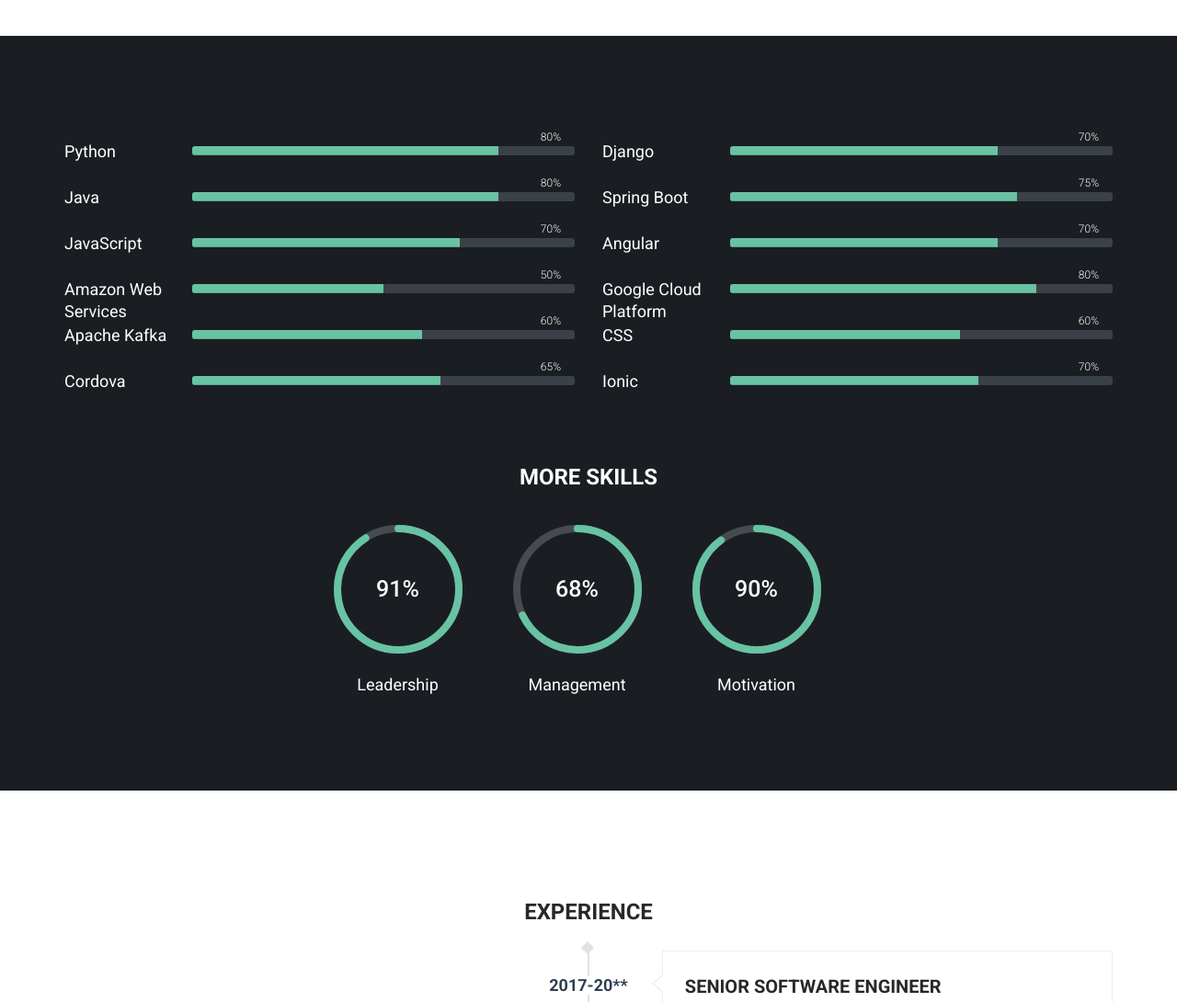
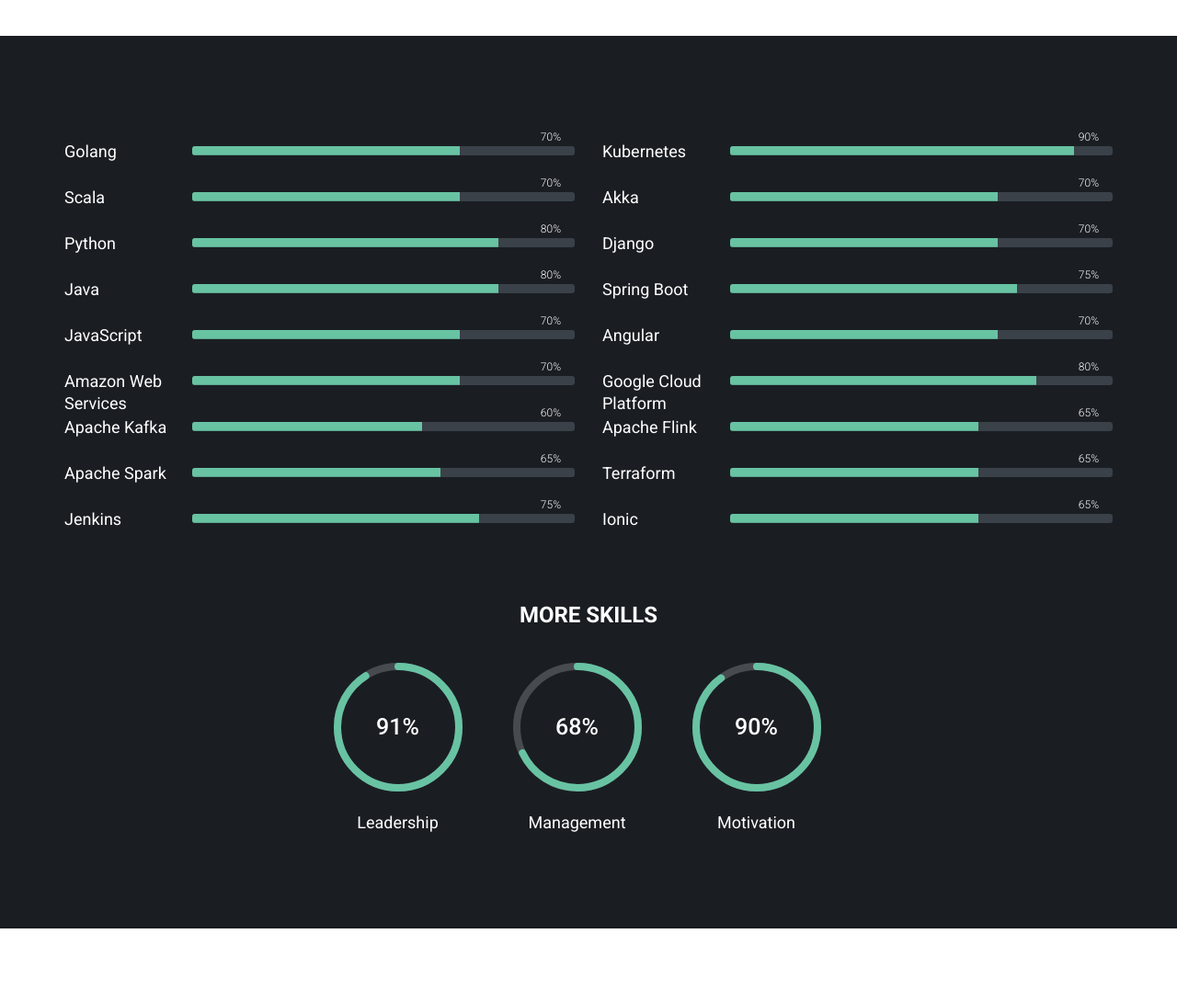
Before and after one commit to nitishkumar71/Resume, a plain HTML site: page index.html in a window 1280 px wide. Shown: the part 940-2030 px from the top of the page at 92% size. Drawn offline with Linux system fonts and the light colour scheme.

Commit message:
updated resume

```diff
--- a/index.html
+++ b/index.html
@@ -258,6 +258,30 @@
         <div class="col-md-6">
           <div class="skill-progress">
             <div class="skill-title">
+              <h3>Golang</h3>
+            </div>
+            <div class="progress">
+              <div class="progress-bar six-sec-ease-in-out" role="progressbar" aria-valuenow="70" aria-valuemin="0"
+                aria-valuemax="100">
+                <span>70%</span>
+              </div>
+            </div>
+            <!-- /.progress -->
+          </div>
+          <div class="skill-progress">
+            <div class="skill-title">
+              <h3>Scala</h3>
+            </div>
+            <div class="progress">
+              <div class="progress-bar six-sec-ease-in-out" role="progressbar" aria-valuenow="70" aria-valuemin="0"
+                aria-valuemax="100">
+                <span>70%</span>
+              </div>
+            </div>
+            <!-- /.progress -->
+          </div>
+          <div class="skill-progress">
+            <div class="skill-title">
               <h3>Python</h3>
             </div>
             <div class="progress">
@@ -300,9 +324,9 @@
               <h3>Amazon Web Services</h3>
             </div>
             <div class="progress">
-              <div class="progress-bar six-sec-ease-in-out" role="progressbar" aria-valuenow="50" aria-valuemin="0"
+              <div class="progress-bar six-sec-ease-in-out" role="progressbar" aria-valuenow="70" aria-valuemin="0"
                 aria-valuemax="100">
-                <span>50%</span>
+                <span>70%</span>
               </div>
             </div>
             <!-- /.progress -->
@@ -323,7 +347,7 @@
           <!-- /.skill-progress -->
           <div class="skill-progress">
             <div class="skill-title">
-              <h3>Cordova</h3>
+              <h3>Apache Spark</h3>
             </div>
             <div class="progress">
               <div class="progress-bar six-sec-ease-in-out" role="progressbar" aria-valuenow="65" aria-valuemin="0"
@@ -333,11 +357,47 @@
             </div>
             <!-- /.progress -->
           </div>
+          <div class="skill-progress">
+            <div class="skill-title">
+              <h3>Jenkins</h3>
+            </div>
+            <div class="progress">
+              <div class="progress-bar six-sec-ease-in-out" role="progressbar" aria-valuenow="75" aria-valuemin="0"
+                aria-valuemax="100">
+                <span>75%</span>
+              </div>
+            </div>
+            <!-- /.progress -->
+          </div>
           <!-- /.skill-progress -->
         </div>
         <!-- /.col-md-6 -->
 
         <div class="col-md-6">
+          <div class="skill-progress">
+            <div class="skill-title">
+              <h3>Kubernetes</h3>
+            </div>
+            <div class="progress">
+              <div class="progress-bar six-sec-ease-in-out" role="progressbar" aria-valuenow="90" aria-valuemin="0"
+                aria-valuemax="100">
+                <span>90%</span>
+              </div>
+            </div>
+            <!-- /.progress -->
+          </div>
+          <div class="skill-progress">
+            <div class="skill-title">
+              <h3>Akka</h3>
+            </div>
+            <div class="progress">
+              <div class="progress-bar six-sec-ease-in-out" role="progressbar" aria-valuenow="70" aria-valuemin="0"
+                aria-valuemax="100">
+                <span>70%</span>
+              </div>
+            </div>
+            <!-- /.progress -->
+          </div>
           <div class="skill-progress">
             <div class="skill-title">
               <h3>Django</h3>
@@ -391,12 +451,12 @@
           <!-- /.skill-progress -->
           <div class="skill-progress">
             <div class="skill-title">
-              <h3>CSS</h3>
+              <h3>Apache Flink</h3>
             </div>
             <div class="progress">
-              <div class="progress-bar six-sec-ease-in-out" role="progressbar" aria-valuenow="60" aria-valuemin="0"
+              <div class="progress-bar six-sec-ease-in-out" role="progressbar" aria-valuenow="65" aria-valuemin="0"
                 aria-valuemax="100">
-                <span>60%</span>
+                <span>65%</span>
               </div>
             </div>
             <!-- /.progress -->
@@ -404,12 +464,24 @@
           <!-- /.skill-progress -->
           <div class="skill-progress">
             <div class="skill-title">
+              <h3>Terraform</h3>
+            </div>
+            <div class="progress">
+              <div class="progress-bar six-sec-ease-in-out" role="progressbar" aria-valuenow="65" aria-valuemin="0"
+                aria-valuemax="100">
+                <span>65%</span>
+              </div>
+            </div>
+            <!-- /.progress -->
+          </div>
+          <div class="skill-progress">
+            <div class="skill-title">
               <h3>Ionic</h3>
             </div>
             <div class="progress">
               <div class="progress-bar six-sec-ease-in-out" role="progressbar" aria-valuenow="65" aria-valuemin="0"
                 aria-valuemax="100">
-                <span>70%</span>
+                <span>65%</span>
               </div>
             </div>
             <!-- /.progress -->
@@ -472,7 +544,7 @@
             <ul class="timeline">
               <li class="timeline-inverted">
                 <div class="posted-date">
-                  <span class="month">2017-20**</span>
+                  <span class="month">2017-2020</span>
                 </div>
                 <!-- /posted-date -->
 
@@ -504,7 +576,8 @@
                         sessions within team on different technologies.</p>
                       <p class="font-weight-bold">Microservices, Event-driven architecture, Apache Kafka, Amazon Web
                         Services(AWS),
-                        Google Cloud Platform(GCP), Java, Python, Javascript, Node JS, Spring Boot, Django, Express Js Angular</p>
+                        Google Cloud Platform(GCP), Java, Python, Javascript, Node JS, Spring Boot, Django, Express Js
+                        Angular</p>
                     </div>
                     <!-- /timeline-body -->
                   </div>
@@ -564,7 +637,8 @@
                     <div class="timeline-body">
                       <p>
                         Built mobile application named
-                        <a href="https://play.google.com/store/apps/details?id=com.app.InteriorsInfo&hl=en" target="blank">InteriorsInfo
+                        <a href="https://play.google.com/store/apps/details?id=com.app.InteriorsInfo&hl=en"
+                          target="blank">InteriorsInfo
                           Vendor Activity</a> for Vendor, service provider and manufacturer. The app was designed to
                         help
                         users to add new products/services on InteriorsInfo. It will help them to provide discounts on
@@ -620,7 +694,61 @@
           </div>
           <div class="resume">
             <ul class="timeline">
+              <li>
+                <div class="posted-date">
+                  <span class="month">2020-2023</span>
+                </div>
+                <!-- /posted-date -->
+
+                <div class="timeline-panel wow fadeInUp">
+                  <div class="timeline-content">
+                    <div class="timeline-heading">
+                      <h3>
+                        <a href="https://www.youracclaim.com/badges/8d0b2f30-a160-437a-a4a1-9090994de86e/linked_in_profile"
+                          target="blank">
+                          CKA: Certified Kubernetes Architect
+                        </a>
+                      </h3>
+                    </div>
+                    <!-- /timeline-heading -->
+
+                    <div class="timeline-body">
+                      <p></p>
+                    </div>
+                    <!-- /timeline-body -->
+                  </div>
+                  <!-- /timeline-content -->
+                </div>
+                <!-- /timeline-panel -->
+              </li>
               <li class="timeline-inverted">
+                <div class="posted-date">
+                  <span class="month">2018-2021</span>
+                </div>
+                <!-- /posted-date -->
+
+                <div class="timeline-panel wow fadeInUp">
+                  <div class="timeline-content">
+                    <div class="timeline-heading">
+                      <h3>
+                        <a href="https://www.credential.net/knxwxwml?key=f7b2acb0156eb203bb98b0ae5d2345c8c8394c15e6607b2ce83eda6785314631"
+                          target="blank">
+                          Google Cloud : Professional Cloud Architect
+                        </a>
+                      </h3>
+                    </div>
+                    <!-- /timeline-heading -->
+
+                    <div class="timeline-body">
+                      <p></p>
+                    </div>
+                    <!-- /timeline-body -->
+                  </div>
+                  <!-- /timeline-content -->
+                </div>
+                <!-- /timeline-panel -->
+              </li>
+              <li>
                 <div class="posted-date">
                   <span class="month">2016</span>
                 </div>
@@ -842,7 +970,10 @@
   <script async src="https://www.googletagmanager.com/gtag/js?id=UA-118381612-1"></script>
   <script>
     window.dataLayer = window.dataLayer || [];
-    function gtag() { dataLayer.push(arguments); }
+
+    function gtag() {
+      dataLayer.push(arguments);
+    }
     gtag('js', new Date());
 
     gtag('config', 'UA-118381612-1');
```
Lines whose indentation alone changed are shown as unchanged.
